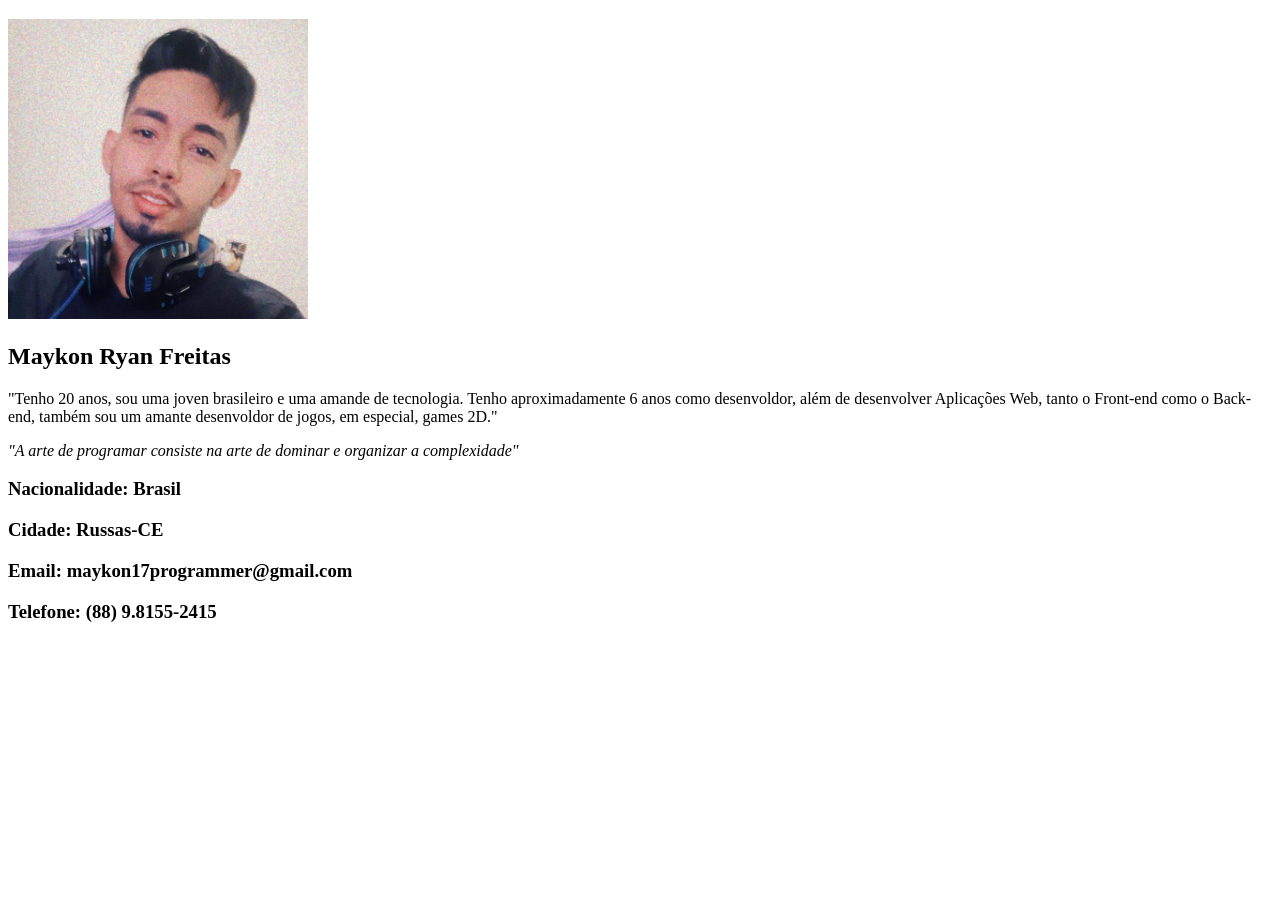
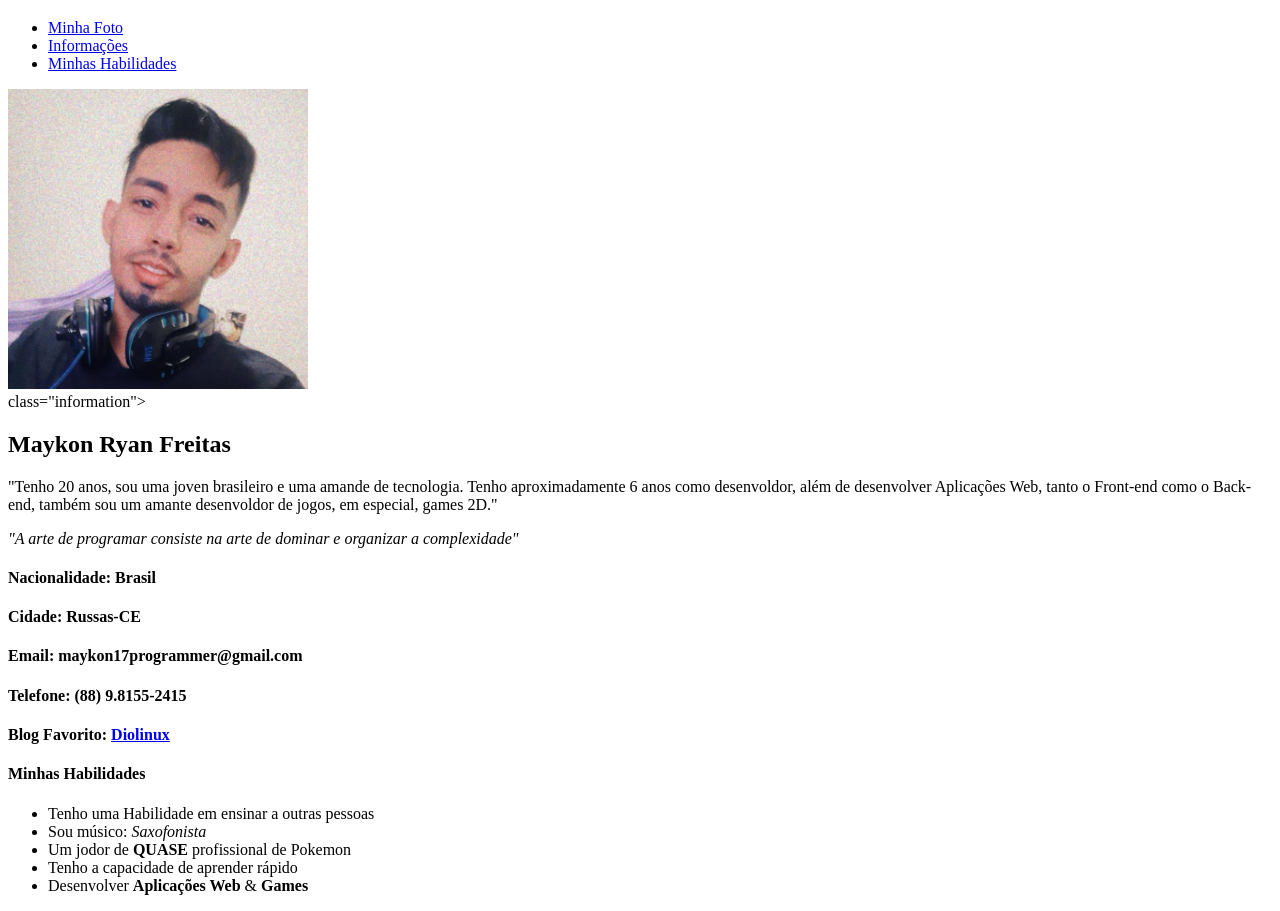
Before and after one commit to MaykonFreitas17/MaykonFreitas17.github.io, a plain HTML site: page index.html in a window 1280 px wide. Shown: the part 61-972 px from the top of the page. Before the commit the page ends 800 px from the top, so only its background shows below. Drawn offline with Linux system fonts and the light colour scheme.

Commit message:
Atualizando o arquivo index.html e finalizando o Portifolio

```diff
--- a/index.html
+++ b/index.html
@@ -9,24 +9,48 @@
 <body>
     <header>
         <h1>Portifolio Web</h1>
+        <nav class="header-main-menu">
+            <ul class="header-menu">
+                <li><a href="#my_photo">Minha Foto</a></li>
+                <li><a href="#information">Informações</a></li>
+                <li><a href="#ability-list">Minhas Habilidades</a></li>
+            </ul>
+        </nav>
     </header>
 
     <main>
         <div class="main-perfil">
+
             <div class="main-perfil-image">
-                <img src="./images/perfil.jpg" alt="Foto do Maykon Freitas" width="300px">
+                <img id="my_photo"src="./images/perfil.jpg" alt="Foto do Maykon Freitas" width="300px">
             </div>
 
             <div class="main-personal-information">
-                <h2>Maykon Ryan Freitas</h2>
-                <p class="main-perfil-description">
-                    "Tenho 20 anos, sou uma joven brasileiro e uma amande de tecnologia. Tenho aproximadamente 6 anos como desenvoldor, além de desenvolver Aplicações Web, tanto o Front-end como o Back-end, também sou um amante desenvoldor de jogos, em especial, games 2D."
-                </p>
-                <p><em>"A arte de programar consiste na arte de dominar e organizar a complexidade"</em></p>
-                <h3> Nacionalidade: Brasil</h3>
-                <h3>Cidade: Russas-CE</h3>
-                <h3>Email: maykon17programmer@gmail.com</h3>
-                <h3>Telefone: (88) 9.8155-2415</h3>
+
+                <div>class="information">
+                    <h2 id="information" ><strong>Maykon Ryan Freitas</strong></h2>
+                    <p class="main-perfil-description">
+                        "Tenho 20 anos, sou uma joven brasileiro e uma amande de tecnologia. Tenho aproximadamente 6 anos como desenvoldor, além de desenvolver Aplicações Web, tanto o Front-end como o Back-end, também sou um amante desenvoldor de jogos, em especial, games 2D."
+                    </p>
+                    <p><em>"A arte de programar consiste na arte de dominar e organizar a complexidade"</em></p>
+                    <h4> Nacionalidade: Brasil</h3>
+                    <h4>Cidade: Russas-CE</h3>
+                    <h4>Email: maykon17programmer@gmail.com</h3>
+                    <h4>Telefone: (88) 9.8155-2415</h3>
+                    <h4>Blog Favorito: <a href="https://diolinux.com.br/" target="_blank">Diolinux</a></h4>
+                </div>
+
+                <div class="ability-list">
+                    <h4 id="ability-list">Minhas Habilidades</h3>
+                    <ul class="main-perfil-list">
+                        <li>Tenho uma Habilidade em ensinar a outras pessoas</li>
+                        <li>Sou músico: <em>Saxofonista</em></li>
+                        <li>Um jodor de <strong>QUASE</strong> profissional de Pokemon</li>
+                        <li>Tenho a capacidade de aprender rápido</li>
+                        <li>Desenvolver <strong>Aplicações Web</strong> & <strong>Games</strong></li>
+                    </ul>
+                </div>
+
             </div>
         </div>
     </main>
```
